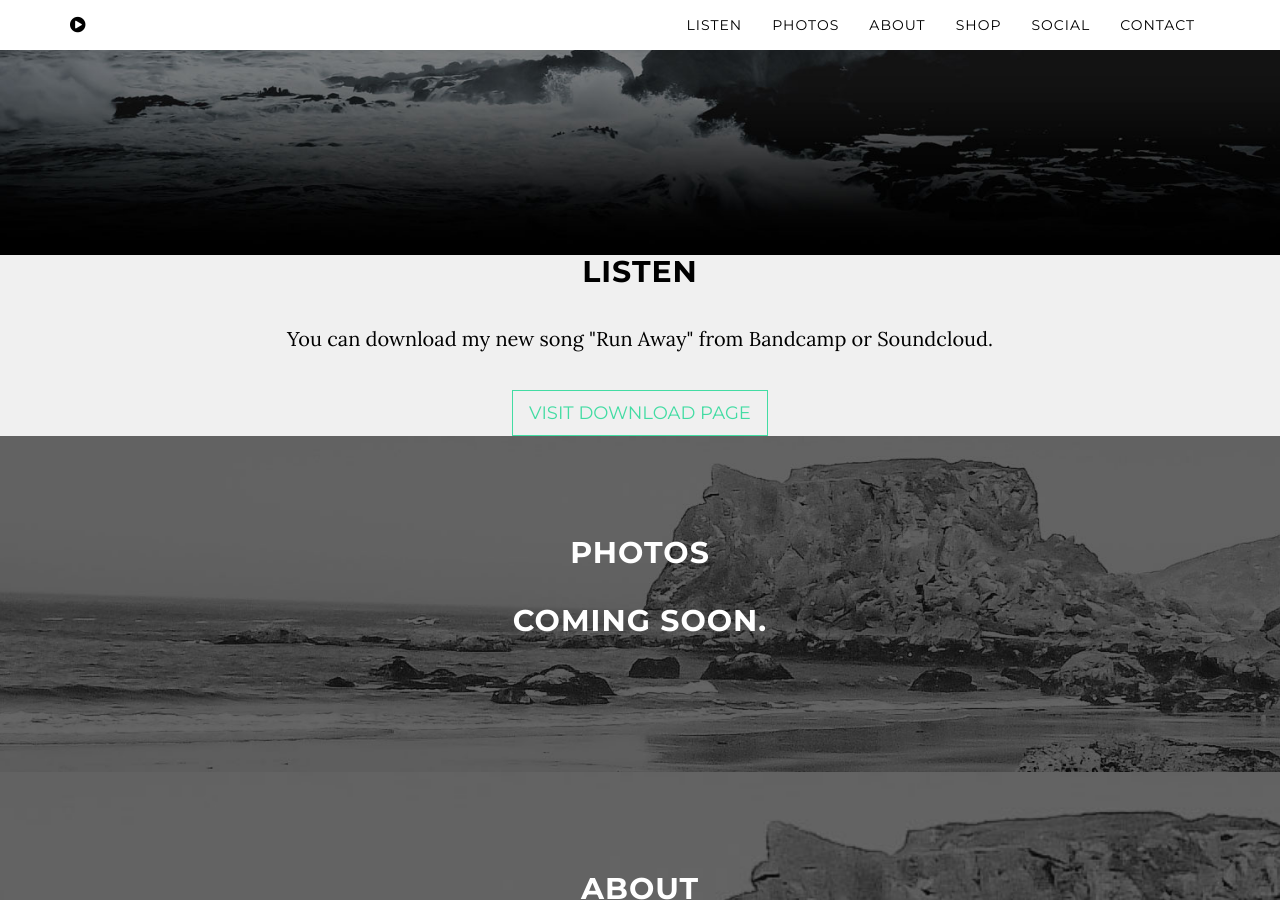
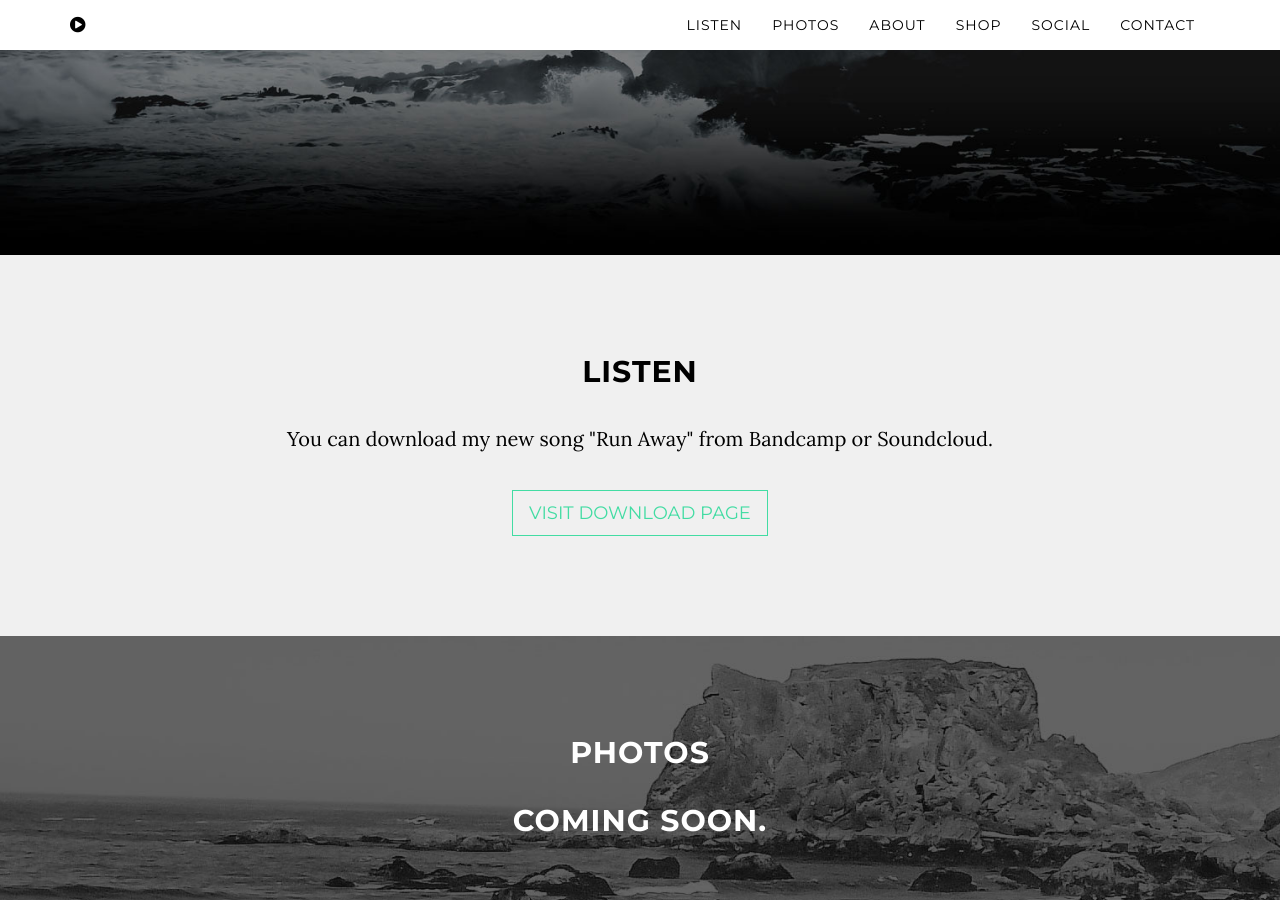
Before and after one commit to gianguitar/gsolo.github.io, a Jekyll site: the page built from index.html, in a window 1280 px wide and 900 px high, scrolled down 645 px. Built offline with Jekyll 4.4.1, drawn with Linux system fonts in a browser that asks for light colours.

Commit message:
Update grayscale.scss

```diff
--- a/_sass/grayscale/grayscale.scss
+++ b/_sass/grayscale/grayscale.scss
@@ -256,7 +256,7 @@ a {
 
 @media(min-width:767px) {
     .content-section {
-        padding-top: 0px;
+        padding-top: 100px;
     }
 
     .download-section {
```
